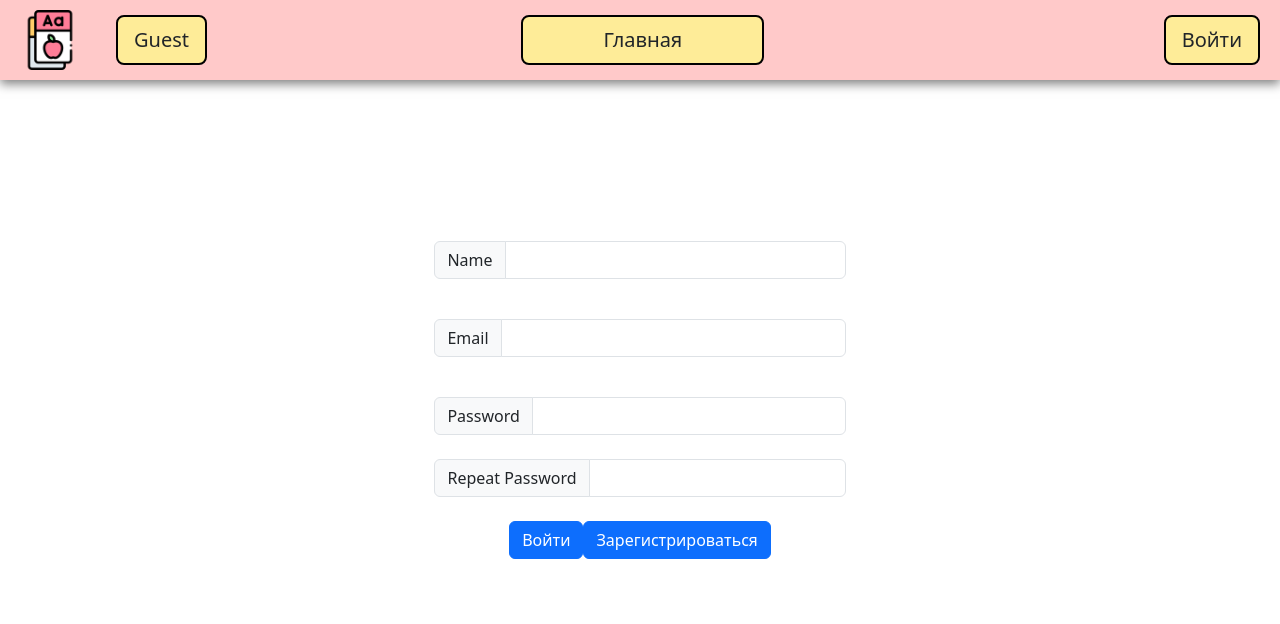
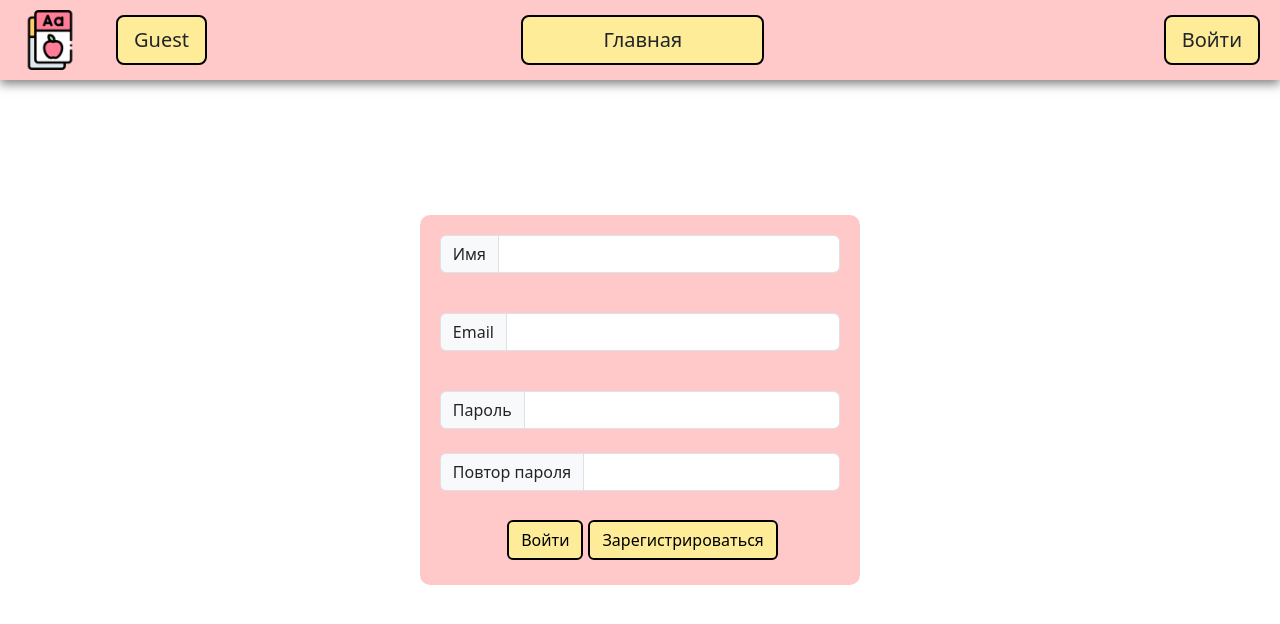
Before and after one commit to GrigaGriga/SimpleEnglish, a React (Vite) app in the folder client/: page /signup in a window 1280 px wide. Shown: the top 624 px of the page. Built offline with nearby package versions, Linux system fonts and the light colour scheme; no server answers; what ldrs would draw is missing.

Commit message:
styleAuth

```diff
--- a/client/src/App.jsx
+++ b/client/src/App.jsx
@@ -16,7 +16,7 @@ function App() {
   const logoutHandler = async () => {
     axiosInstance.get("/auth/logout").then(() => {
       setUser({ status: "guest", data: null });
-      setAccessToken("");
+
     });
 
   };
@@ -37,12 +37,15 @@ function App() {
     <>
       <Routes>
         <Route element={<Layout user={user} logoutHandler={logoutHandler} />}>
+         <Route element={<ProtecteRouter isAllowed={user.status === 'logged'} redirectTo={'/login'}/>}>
           <Route path="/main" element={<CardsPage />} />
-
           <Route path="/" element={<p>123456789</p>} />
           <Route path="/cards/:cardId" element={<WordsPage user={user} />} />
+          </Route>
+          <Route element={<ProtecteRouter isAllowed={user.status !== 'logged'} redirectTo={'/'}/>}>
           <Route path="/signup" element={<SignUpPage setUser={setUser} />} />
           <Route path="/login" element={<LoginPage setUser={setUser} />} />
+          </Route>
 
         </Route>
       </Routes>
--- a/client/src/features/LoginForm.jsx
+++ b/client/src/features/LoginForm.jsx
@@ -5,6 +5,7 @@ import Form from "react-bootstrap/Form";
 import InputGroup from "react-bootstrap/InputGroup";
 import axiosInstance, { setAccessToken } from "../shared/libs/axiosInstance";
 import { useNavigate } from 'react-router';
+import Container from 'react-bootstrap/esm/Container';
 
 
 export default function LoginForm({setUser}) {
@@ -13,7 +14,7 @@ export default function LoginForm({setUser}) {
         e.preventDefault();
         const formData = Object.fromEntries(new FormData(e.target));
         if (!formData.email || !formData.password) {
-          return alert("Missing required fields");
+          return alert("Не все поля заполнены");
         }
         axiosInstance.post("/auth/login", formData).then((res) => {
           setUser({ status: "logged", data: res.data.user });
@@ -23,6 +24,12 @@ export default function LoginForm({setUser}) {
 
 
   return (
+    <Container style={{
+      backgroundColor: 'rgb(255, 201, 201)',
+      padding: '20px',
+      transition: "filter 0.3s ease",
+      borderRadius: '10px',
+    }}>
     <Form onSubmit={loginHandler}>
     <InputGroup className="mb-3">
       <InputGroup.Text id="inputGroup-sizing-default">Email</InputGroup.Text>
@@ -35,7 +42,7 @@ export default function LoginForm({setUser}) {
     </InputGroup>
     <br />
     <InputGroup>
-      <InputGroup.Text id="inputGroup-sizing-lg">Password</InputGroup.Text>
+      <InputGroup.Text id="inputGroup-sizing-lg">Пароль</InputGroup.Text>
       <Form.Control
         aria-label="Large"
         aria-describedby="inputGroup-sizing-sm"
@@ -44,8 +51,20 @@ export default function LoginForm({setUser}) {
       />
     </InputGroup>
     <br />
-    <Button onClick={()=> navigate('/signup')}>Зарегистрироваться</Button>
-    <Button type="submit" onClick={()=> navigate('/')}> Войти</Button>
+    <Button style={{
+              backgroundColor: 'rgb(254, 236, 152)',
+              border: '2px solid black',
+              margin: '5px',
+              color: 'black',
+              transition: "filter 0.3s ease",
+            }} onClick={()=> navigate('/signup')}>Зарегистрироваться</Button>
+    <Button style={{
+              backgroundColor: 'rgb(254, 236, 152)',
+              border: '2px solid black',
+              color: 'black',
+              transition: "filter 0.3s ease",
+            }} type="submit" onClick={()=> navigate('/')}> Войти</Button>
   </Form>
+  </Container>
   )
 }
--- a/client/src/features/SignUpForm.jsx
+++ b/client/src/features/SignUpForm.jsx
@@ -6,6 +6,7 @@ import InputGroup from "react-bootstrap/InputGroup";
 import UserValidate from '../entities/user/UserValidate';
 import axiosInstance, { setAccessToken } from "../shared/libs/axiosInstance";
 import { useNavigate } from 'react-router';
+import Container from 'react-bootstrap/esm/Container';
 
 export default function SignUpForm({setUser}) {
   const navigate = useNavigate();
@@ -25,11 +26,15 @@ export default function SignUpForm({setUser}) {
   };
   return (
     <>
-    <div color='rgb(255, 201, 201)
-'>
+    <Container style={{
+      backgroundColor: 'rgb(255, 201, 201)',
+      padding: '20px',
+      transition: "filter 0.3s ease",
+      borderRadius: '10px',
+    }}>
     <Form onSubmit={signUpHandler}>
       <InputGroup className="mb-3">
-        <InputGroup.Text id="inputGroup-sizing-sm">Name</InputGroup.Text>
+        <InputGroup.Text id="inputGroup-sizing-sm">Имя</InputGroup.Text>
         <Form.Control
           aria-label="Small"
           aria-describedby="inputGroup-sizing-sm"
@@ -51,7 +56,7 @@ export default function SignUpForm({setUser}) {
       </InputGroup>
       <br />
       <InputGroup>
-        <InputGroup.Text id="inputGroup-sizing-lg">Password</InputGroup.Text>
+        <InputGroup.Text id="inputGroup-sizing-lg">Пароль</InputGroup.Text>
         <Form.Control
           aria-label="Large"
           aria-describedby="inputGroup-sizing-sm"
@@ -62,7 +67,7 @@ export default function SignUpForm({setUser}) {
       <br />
       <InputGroup>
           <InputGroup.Text id="inputGroup-sizing-lg">
-            Repeat Password
+            Повтор пароля
           </InputGroup.Text>
           <Form.Control
             aria-label="Large"
@@ -72,10 +77,21 @@ export default function SignUpForm({setUser}) {
           />
         </InputGroup>
         <br />
-      <Button onClick={() => navigate('/login')}> Войти</Button>
-      <Button type="submit" onClick={()=> navigate('/')}> Зарегистрироваться</Button>
+      <Button style={{
+              backgroundColor: 'rgb(254, 236, 152)',
+              border: '2px solid black',
+              color: 'black',
+              margin: '5px',
+              transition: "filter 0.3s ease",
+            }} onClick={() => navigate('/login')}> Войти</Button>
+      <Button style={{
+              backgroundColor: 'rgb(254, 236, 152)',
+              border: '2px solid black',
+              color: 'black',
+              transition: "filter 0.3s ease",
+            }} type="submit" onClick={()=> navigate('/')}> Зарегистрироваться</Button>
     </Form>
-    </div>
+    </Container>
   </>
   )
 }
```
